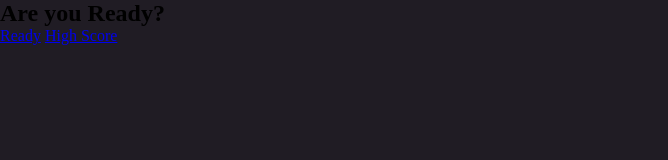
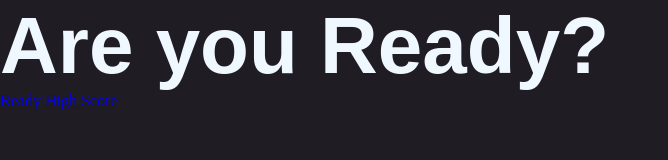
Before and after one commit to Camshaft2022/CI_PP2_QUIZ, a plain HTML site: page index.html in a window 1280 px wide. Shown: the whole page, without its empty margins (0-668 px from the left). Drawn offline with Linux system fonts and the light colour scheme.

Commit message:
css container

```diff
--- a/style.css
+++ b/style.css
@@ -3,3 +3,15 @@
     margin: 0;
     padding: 0;
 }
+
+h2 {
+    font-size: 80px;
+    font-family: Arial, Helvetica, sans-serif;
+    color: aliceblue;
+}
+
+.container {
+    width: 100vw;
+    height: 100vh;
+    display: flex;
+}
```
